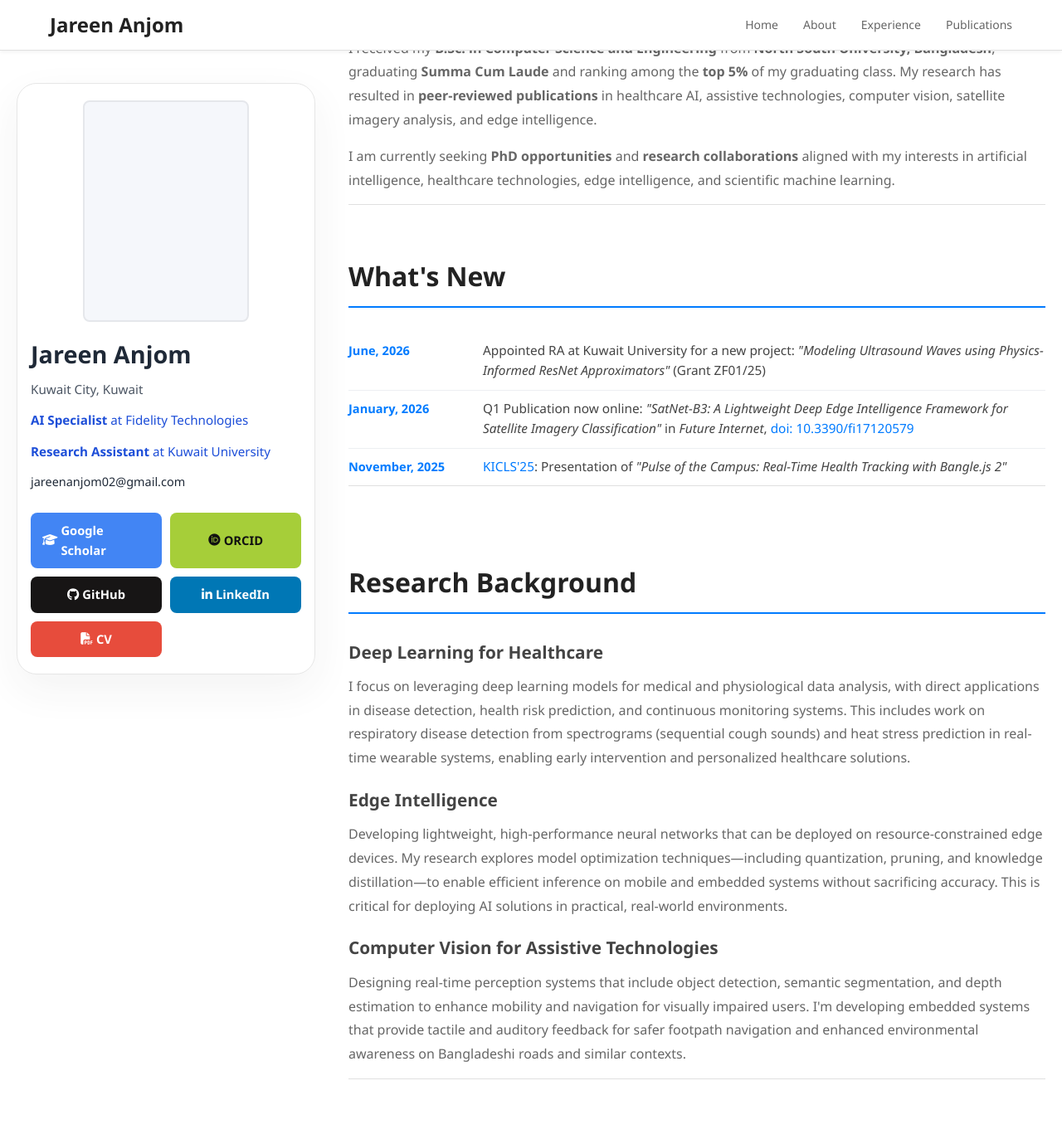
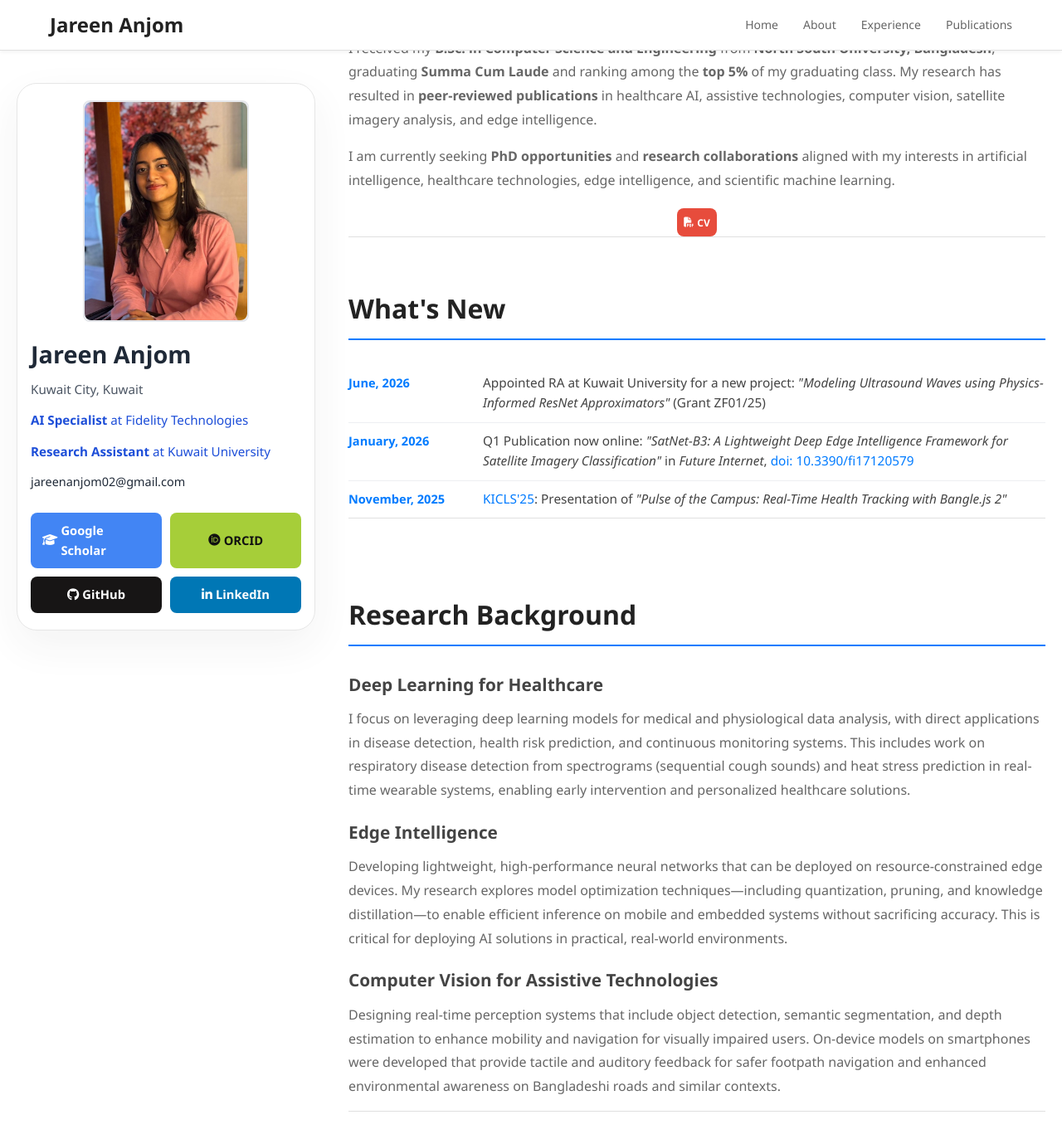
Before and after one commit to jareenanjom/jareenanjom.github.io, a Jekyll site: the page built from _pages/index.md, in a window 1280 px wide and 1400 px high, scrolled down 441 px. Shown: the top 1379 px of the window at 83% size. Built offline with Jekyll 4.4.1, drawn with Linux system fonts in a browser that asks for light colours.

Commit message:
fixes
Co-authored-by: Copilot <copilot@github.com>

```diff
--- a/_config.yml
+++ b/_config.yml
@@ -19,7 +19,7 @@ social:
   google_scholar: "https://scholar.google.com/citations?user=1hBBLEkAAAAJ&hl=en"
   orcid: "https://orcid.org/0009-0003-9091-9992"
   github: "https://github.com/jareenanjom"
-  linkedin: "https://www.linkedin.com/in/jareen-anjom/"
+  linkedin: "https://www.linkedin.com/in/jareenanjom/"
 
 # Build settings
 markdown: kramdown
--- a/_pages/index.md
+++ b/_pages/index.md
@@ -406,7 +406,7 @@ redirect_from:
   <aside class="profile-sidebar">
     <div id="home" class="nav-anchor"></div>
     <div class="profile-image">
-      <img src="/assets/images/Profile-Picture1.png" alt="Jareen Anjom" style="width: 100%; height: 100%; object-fit: cover; border-radius: 8px;" onerror="this.style.display='none';">
+      <img src="/images/Profile-Picture1.png" alt="Jareen Anjom" style="width: 100%; height: 100%; object-fit: cover; border-radius: 8px;">
     </div>
     <h1>Jareen Anjom</h1>
     <ul class="profile-meta">
@@ -419,8 +419,7 @@ redirect_from:
       <a class="profile-link-button scholar" href="https://scholar.google.com/citations?user=1hBBLEkAAAAJ&hl=en" target="_blank"><i class="fas fa-graduation-cap"></i>Google Scholar</a>
       <a class="profile-link-button orcid" href="https://orcid.org/0009-0003-9091-9992" target="_blank"><i class="fab fa-orcid"></i>ORCID</a>
       <a class="profile-link-button github" href="https://github.com/jareenanjom" target="_blank"><i class="fab fa-github"></i>GitHub</a>
-      <a class="profile-link-button linkedin" href="https://www.linkedin.com/in/jareen-anjom/" target="_blank"><i class="fab fa-linkedin-in"></i>LinkedIn</a>
-      <a class="profile-link-button cv" href="/files/Jareen_Anjom_CV.pdf" target="_blank"><i class="fas fa-file-pdf"></i>CV</a>
+      <a class="profile-link-button linkedin" href="https://www.linkedin.com/in/jareenanjom/" target="_blank"><i class="fab fa-linkedin-in"></i>LinkedIn</a>
     </div>
   </aside>
   <div class="page-content">
@@ -432,6 +431,9 @@ redirect_from:
   <p>Currently, I contribute to both industry and academic research, developing <strong>AI-driven solutions</strong> for real-world applications while conducting research in <strong>healthcare AI</strong> and <strong>scientific machine learning</strong>. My work spans <strong>wearable sensing</strong>, <strong>computer vision</strong>, <strong>edge intelligence</strong>, and <strong>physics-informed learning</strong>, with the goal of creating intelligent systems that are both <strong>impactful</strong> and <strong>deployable</strong>.</p>
   <p>I received my <strong>B.Sc. in Computer Science and Engineering</strong> from <strong>North South University, Bangladesh</strong>, graduating <strong>Summa Cum Laude</strong> and ranking among the <strong>top 5%</strong> of my graduating class. My research has resulted in <strong>peer-reviewed publications</strong> in healthcare AI, assistive technologies, computer vision, satellite imagery analysis, and edge intelligence.</p>
   <p>I am currently seeking <strong>PhD opportunities</strong> and <strong>research collaborations</strong> aligned with my interests in artificial intelligence, healthcare technologies, edge intelligence, and scientific machine learning.</p>
+  <div style="text-align: center; margin-top: 20px;">
+    <a class="profile-link-button cv" href="/files/Jareen_Anjom_CV.pdf" target="_blank"><i class="fas fa-file-pdf"></i>CV</a>
+  </div>
 </div>
 
 <!-- What's New Section -->
@@ -470,7 +472,7 @@ redirect_from:
 
   <h3>Computer Vision for Assistive Technologies</h3>
   <p>
-    Designing real-time perception systems that include object detection, semantic segmentation, and depth estimation to enhance mobility and navigation for visually impaired users. I'm developing embedded systems that provide tactile and auditory feedback for safer footpath navigation and enhanced environmental awareness on Bangladeshi roads and similar contexts.
+    Designing real-time perception systems that include object detection, semantic segmentation, and depth estimation to enhance mobility and navigation for visually impaired users. On-device models on smartphones were developed that provide tactile and auditory feedback for safer footpath navigation and enhanced environmental awareness on Bangladeshi roads and similar contexts.
   </p>
 </div>
 
```
